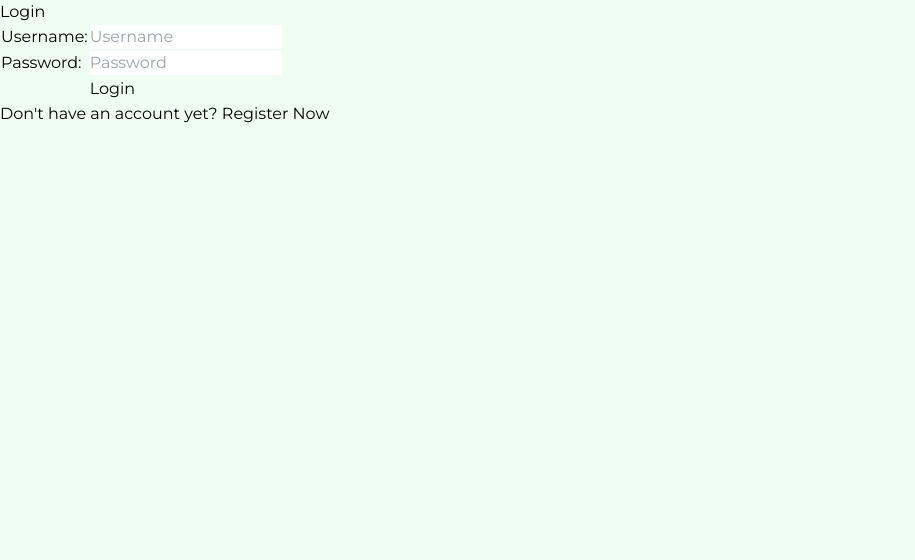
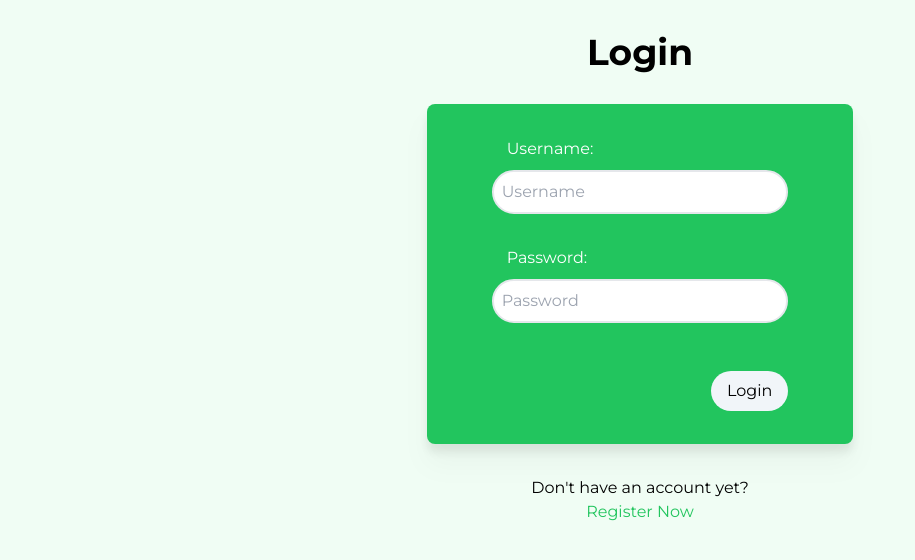
Before and after one commit to nabilmuafa/shopping-list, a Django app: page /login/ in a window 1280 px wide. Shown: the top 560 px of the page, without its empty margins (0-915 px from the left). Run offline with Django 4.2, Linux system fonts and the light colour scheme; some libraries are stand-ins or nearby versions.

Commit message:
add css to login page

```diff
--- a/main/templates/login.html
+++ b/main/templates/login.html
@@ -6,29 +6,31 @@
 
 {% block content %}
 
-<div class="login">
+<div class="login container flex flex-col items-center mx-auto">
 
-    <h1>Login</h1>
-
+    <h1 class="text-4xl font-bold py-8">Login</h1>
+    <div class="bg-green-500 rounded-lg drop-shadow-xl px-16 py-8 mb-8 w-1/3">
         <form method="POST" action="">
             {% csrf_token %}
-        <table>
+            <table class="table-fixed w-full">
                 <tr>
-                <td>Username: </td>
-                <td><input type="text" name="username" placeholder="Username" class="form-control"></td>
+                    <td class="px-4 text-white">Username: </td>
                 </tr>
-
                 <tr>
-                <td>Password: </td>
-                <td><input type="password" name="password" placeholder="Password" class="form-control"></td>
+                    <td class="py-2"><input type="text" name="username" placeholder="Username" class="form-control rounded-full p-2 border-2 w-full"></td>
                 </tr>
-
                 <tr>
-                <td></td>
-                <td><input class="btn login_btn" type="submit" value="Login"></td>
+                    <td class="px-4 pt-6 text-white">Password: </td>
+                </tr>
+                <tr>
+                    <td class="py-2"><input type="password" name="password" placeholder="Password" class="form-control rounded-full p-2 border-2 w-full"></td>
+                </tr>
+                <tr>
+                    <td class="pt-10 flex justify-end"><input class="btn login_btn bg-slate-100 hover:bg-gray-200 rounded-full px-4 py-2 cursor-pointer" type="submit" value="Login"></td>
                 </tr>
             </table>
         </form>
+    </div>
 
     {% if messages %}
         <ul>
@@ -38,7 +40,7 @@
         </ul>
     {% endif %}
 
-    Don't have an account yet? <a href="{% url 'main:register' %}">Register Now</a>
+    <p class="text-center">Don't have an account yet?<br><a class="text-green-500 hover:text-green-700" href="{% url 'main:register' %}">Register Now</a></p>
 
 </div>
 
```
Lines whose indentation alone changed are shown as unchanged.
